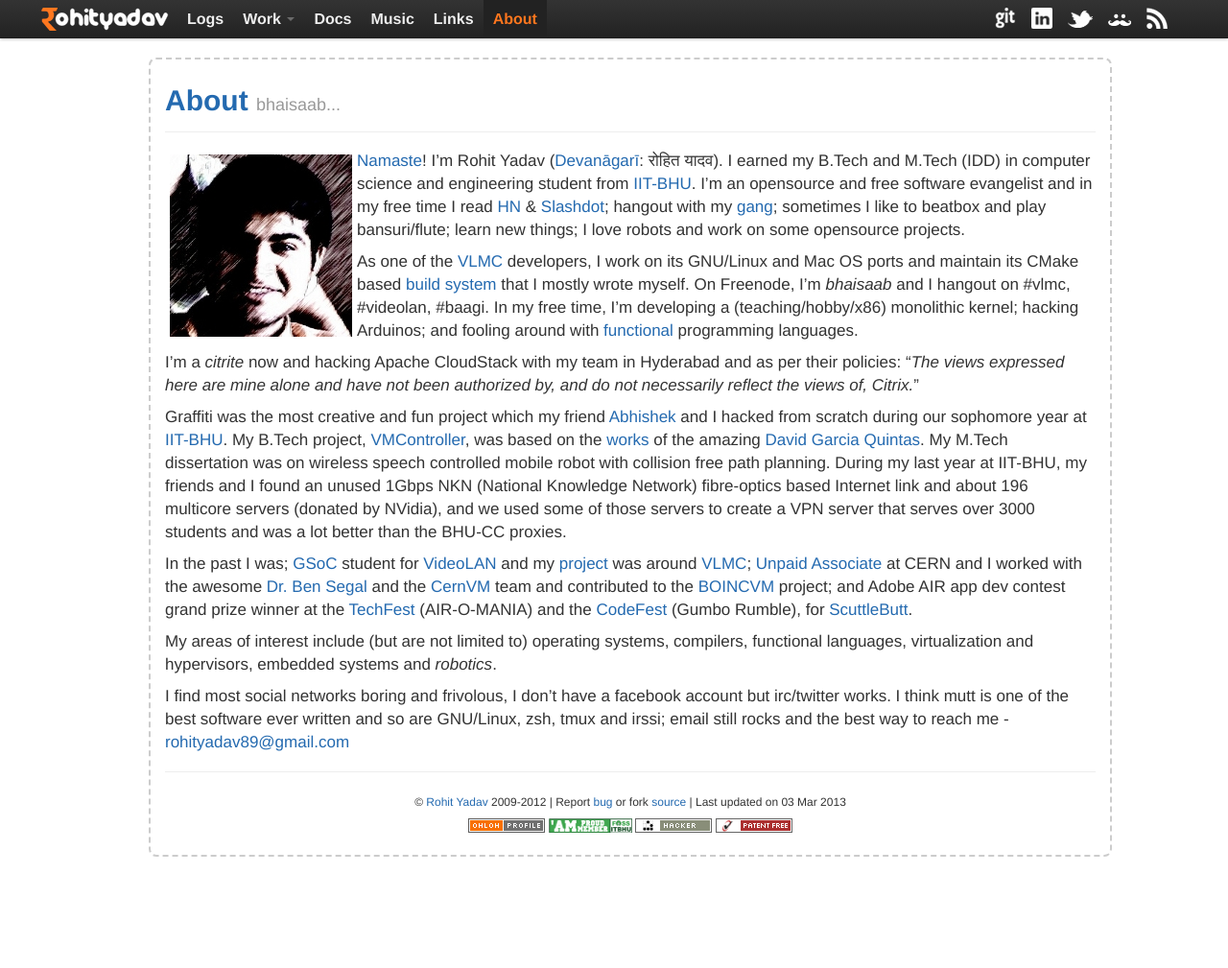
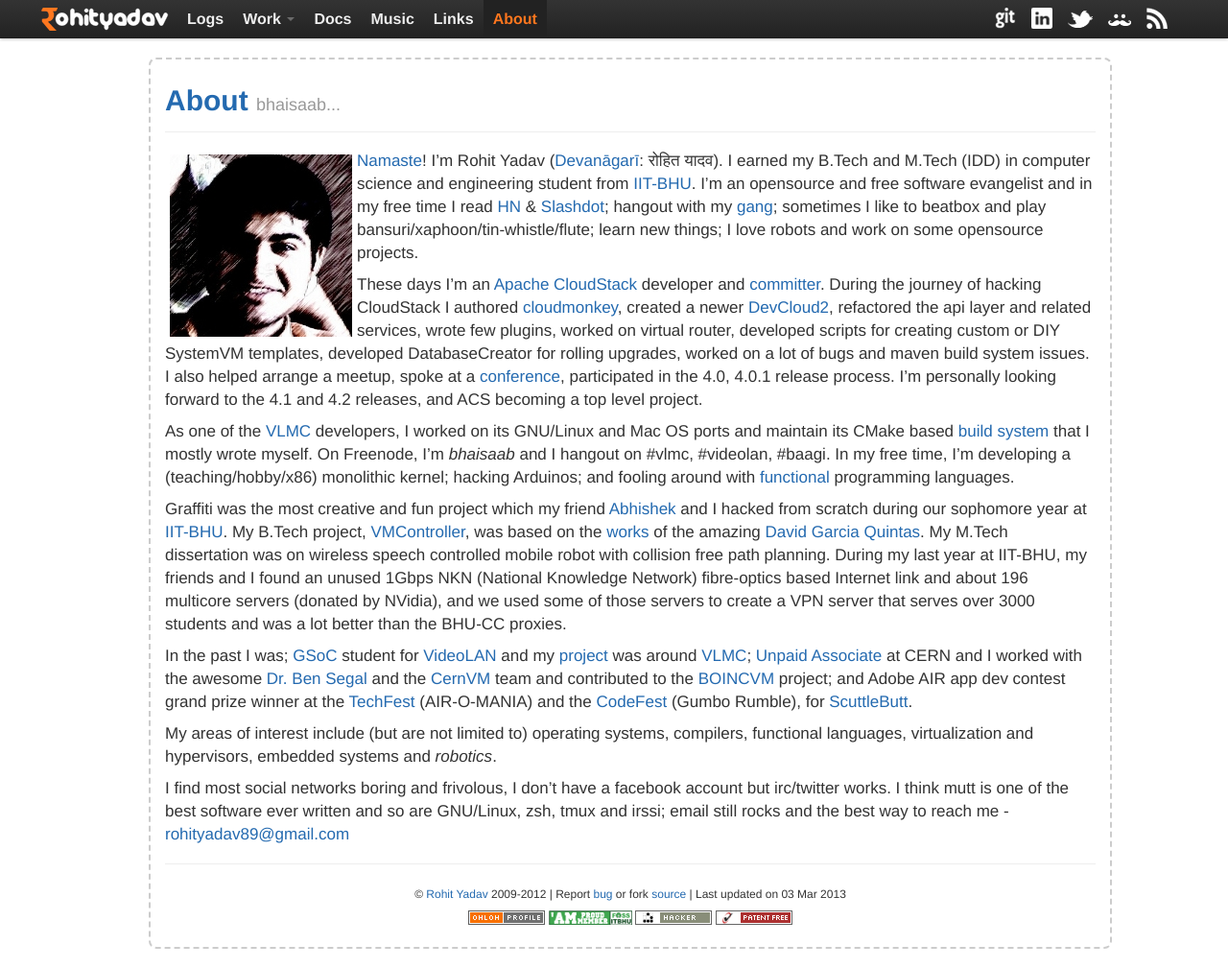
Before and after one commit to rohityadavcloud/rohityadavcloud.github.io, a Jekyll site: the page built from about.markdown, in a window 1280 px wide and 1009 px high. Shown: the whole window at 96% size. Built offline with Jekyll 4.4.1, drawn with Linux system fonts in a browser that asks for light colours; Markdown is read by kramdown in place of the engine named in the settings.

Commit message:
update aboutme
Signed-off-by: Rohit Yadav <bhaisaab@apache.org>

```diff
--- a/about.markdown
+++ b/about.markdown
@@ -6,11 +6,11 @@
 ---
 
 <img align="left" style="padding: 5px;" src="/assets/img/avatar.jpg"/>
-[Namaste][]! I'm Rohit Yadav ([Devanāgarī][devnagari]: रोहित यादव). I earned my B.Tech and M.Tech (IDD) in computer science and engineering student from [IIT-BHU](http://en.wikipedia.org/wiki/Indian_Institute_of_Technology_%28Banaras_Hindu_University%29_Varanasi). I'm an opensource and free software evangelist and in my free time I read [HN][] &amp; [Slashdot][]; hangout with my [gang](http://baagi.org); sometimes I like to beatbox and play bansuri/flute; learn new things; I love robots and work on some opensource projects.
+[Namaste][]! I'm Rohit Yadav ([Devanāgarī][devnagari]: रोहित यादव). I earned my B.Tech and M.Tech (IDD) in computer science and engineering student from [IIT-BHU](http://en.wikipedia.org/wiki/Indian_Institute_of_Technology_%28Banaras_Hindu_University%29_Varanasi). I'm an opensource and free software evangelist and in my free time I read [HN][] &amp; [Slashdot][]; hangout with my [gang](http://baagi.org); sometimes I like to beatbox and play bansuri/xaphoon/tin-whistle/flute; learn new things; I love robots and work on some opensource projects.
 
-As one of the [VLMC][] developers, I work on its GNU/Linux and Mac OS ports and maintain its CMake based [build system][CMakeQt] that I mostly wrote myself. On Freenode, I'm *bhaisaab* and I hangout on #vlmc, #videolan, #baagi. In my free time, I'm developing a (teaching/hobby/x86) monolithic kernel; hacking Arduinos; and fooling around with [functional](http://learnyouahaskell.com/) programming languages.
+These days I'm an [Apache CloudStack](http://incubator.apache.org/cloudstack/) developer and [committer](https://www.ohloh.net/p/CloudStack/contributors/). During the journey of hacking CloudStack I authored [cloudmonkey](http://pypi.python.org/pypi/cloudmonkey), created a newer [DevCloud2](http://people.apache.org/~bhaisaab/cloudstack/devcloud/devcloud2.ova), refactored the api layer and related services, wrote few plugins, worked on virtual router, developed scripts for creating custom or DIY SystemVM templates, developed DatabaseCreator for rolling upgrades, worked on a lot of bugs and maven build system issues. I also helped arrange a meetup, spoke at a [conference](http://collab12.cloudstack.org/), participated in the 4.0, 4.0.1 release process. I'm personally looking forward to the 4.1 and 4.2 releases, and ACS becoming a top level project.
 
-I'm a _citrite_ now and hacking Apache CloudStack with my team in Hyderabad and as per their policies: "_The views expressed here are mine alone and have not been authorized by, and do not necessarily reflect the views of, Citrix._"
+As one of the [VLMC][] developers, I worked on its GNU/Linux and Mac OS ports and maintain its CMake based [build system][CMakeQt] that I mostly wrote myself. On Freenode, I'm *bhaisaab* and I hangout on #vlmc, #videolan, #baagi. In my free time, I'm developing a (teaching/hobby/x86) monolithic kernel; hacking Arduinos; and fooling around with [functional](http://learnyouahaskell.com/) programming languages.
 
 Graffiti was the most creative and fun project which my friend [Abhishek][] and I hacked from scratch during our sophomore year at [IIT-BHU][]. My B.Tech project, [VMController], was based on the [works][david-boincvm] of the amazing [David Garcia Quintas][david]. My M.Tech dissertation was on wireless speech controlled mobile robot with collision free path planning. During my last year at IIT-BHU, my friends and I found an unused 1Gbps NKN (National Knowledge Network) fibre-optics based Internet link and about 196 multicore servers (donated by NVidia), and we used some of those servers to create a VPN server that serves over 3000 students and was a lot better than the BHU-CC proxies.
 
```
